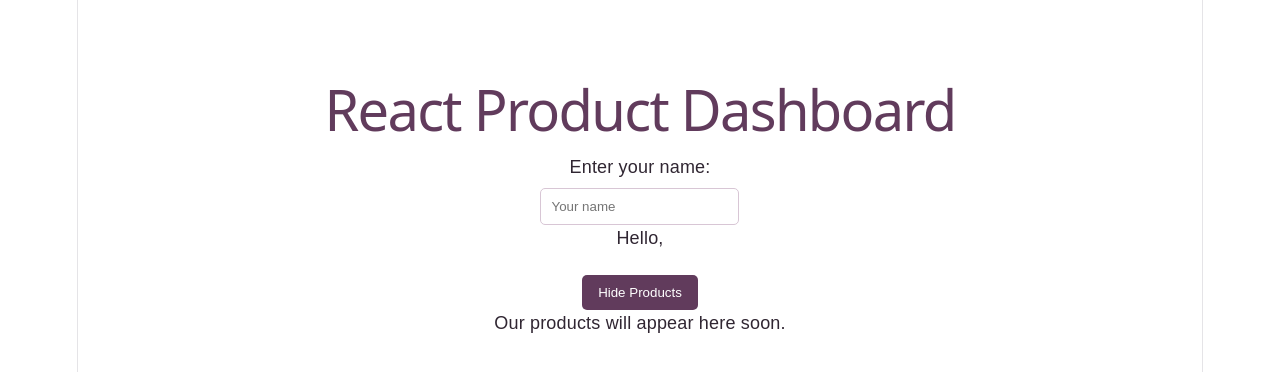
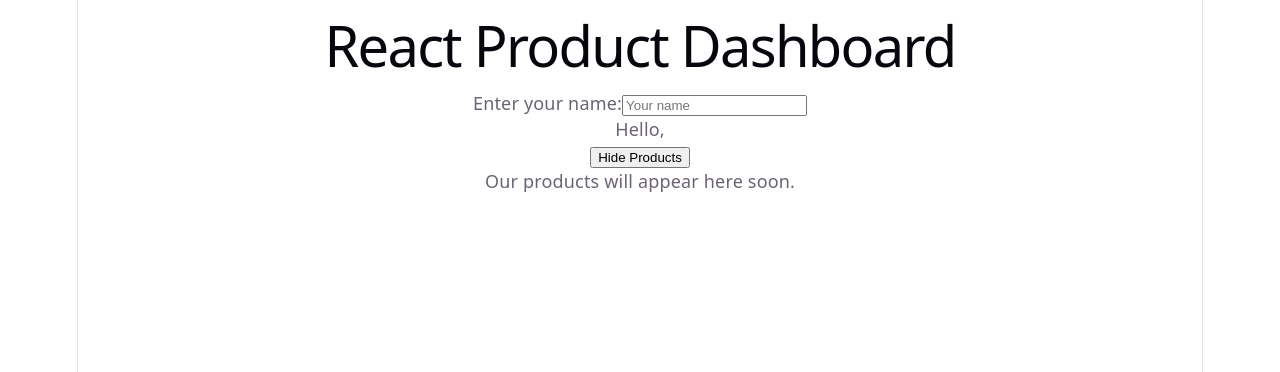
Before and after one commit to reyhaneh-m-amini/web-programming-lab-5, a React (Vite) app: page / in a window 1280 px wide. Shown: the top 372 px of the page. Built offline with nearby package versions, Linux system fonts and the light colour scheme.

Commit message:
changed the style

```diff
--- a/src/App.css
+++ b/src/App.css
@@ -1,49 +1,20 @@
-
-.app {
-  max-width: 700px;
-  margin: 40px auto;
-  padding: 24px;
-  font-family: Arial, sans-serif;
-  color: #302632;
+.card {
+  background: #fffafc;
+  border: 1px solid #e0cddd;
+  border-radius: 12px;
+  padding: 20px;
+  margin: 16px 0;
+  box-shadow: 0 3px 8px #eadfea;
 }
 
-h1 {
+.card h2 {
   color: #613b5c;
+  font-size: 22px;
+  margin: 0 0 12px;
 }
 
-.welcome {
-  margin: 24px 0;
+.card p {
+  color: #51404f;
+  font-size: 16px;
+  margin: 0;
 }
-
-label {
-  display: block;
-  margin-bottom: 8px;
-}
-
-input {
-  padding: 10px;
-  border: 1px solid #d8c6d5;
-  border-radius: 5px;
-}
-
-button {
-  padding: 10px 16px;
-  background: #613b5c;
-  color: white;
-  border: none;
-  border-radius: 5px;
-  cursor: pointer;
-}
-
-button:hover {
-  background: #795473;
-}
-
-
-.card {
-  background: white;
-  border: 1px solid #e4d8e2;
-  border-radius: 8px;
-  padding: 16px;
-  margin: 12px 0;
-}
```
